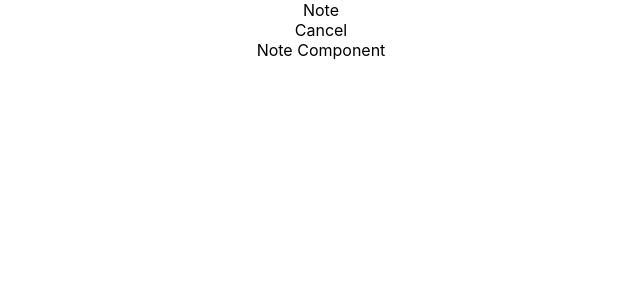
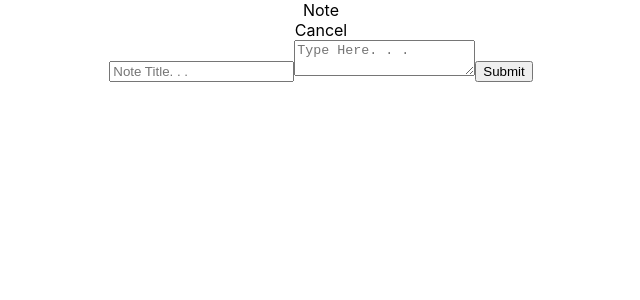
Before and after one commit to KazimieraLuce/note-app, a React (Create React App) app: page / in a window 1280 px wide. Both pictures are taken after a click on the element "+ Note". Shown: the top 300 px of the page, without its empty margins (319-959 px from the left). Built offline with nearby package versions, Linux system fonts and the light colour scheme; no server answers.

Commit message:
show each note field

```diff
--- a/src/App.js
+++ b/src/App.js
@@ -36,13 +36,15 @@
   }
 
   render () {
-    const { showNote, notes } = this.state;
+    const { showNote, notes, note } = this.state;
 
     return (
       <div className="App">
         <Nav toggleNote={this.toggleNote} showNote={showNote} />
         { showNote ?
-          <Note />
+          <Note
+            note={note}
+          />
           :
           <List
             getNotes={this.getNotes}
--- a/src/components/Note.js
+++ b/src/components/Note.js
@@ -2,9 +2,24 @@
 
 class Note extends React.Component {
   render() {
+    const { note } = this.props;
+
     return (
       <div className="note-container">
-        Note Component
+        <form className="note-form">
+          <input
+            className="note-title-input"
+            type="text"
+            placeholder="Note Title. . . "
+            defaultValue={note.title}
+          />
+          <textarea
+            className="note-textarea"
+            placeholder="Type Here. . . "
+            defaultValue={note.content}
+          />
+          <input className="note-button" type="submit" value="Submit" />
+        </form>
       </div>
     );
   }
```
